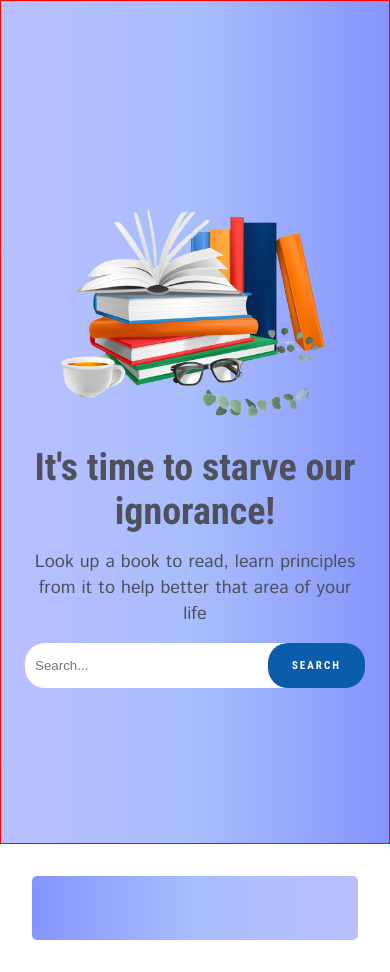
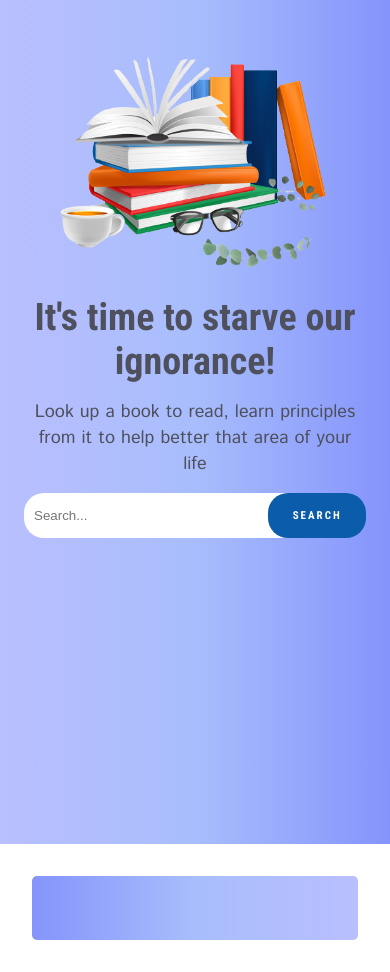
Before and after one commit to Coderio10/Library-app, a React app: page / in a window 390 px wide. Built offline with nearby package versions, Linux system fonts and the light colour scheme; a web font is replaced by a local one.

Commit message:
responsiveness

```diff
--- a/src/css/index.css
+++ b/src/css/index.css
@@ -308,8 +308,9 @@ section {
 @media (max-width: 1000px) {
     .hero{
         flex-direction: column-reverse;
-        border: 1px solid red;
-        padding: 2rem 1.5rem;
+        justify-content: flex-end;
+        /* border: 1px solid red; */
+        padding: 0.2rem 1.5rem;
     }
 
     .hero .text-sec{
@@ -317,11 +318,13 @@ section {
         text-align: center;
         width: 100%;
         padding-right: 0;
+        /* border: 1px solid red; */
     }
 
     .img-sec {
         display: flex;
         justify-content: center;
+        /* border: 1px solid red; */
         width: 100%;
     }
 
```
